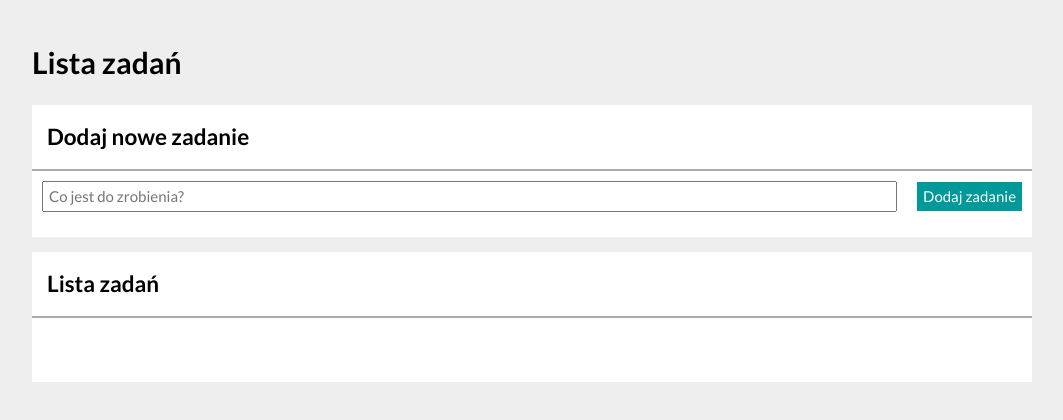
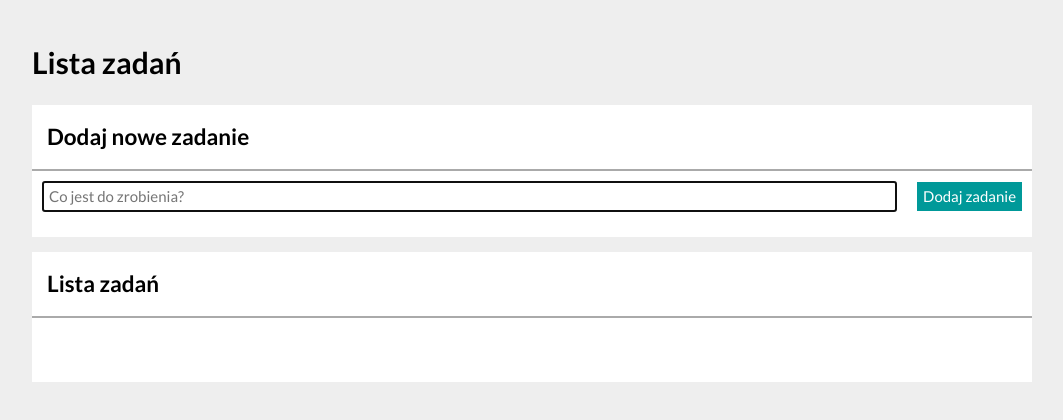
Before and after one commit to irekmiernik/tasks-list-react, a React (Create React App) app: page / in a window 1280 px wide. Shown: the top 420 px of the page, without its empty margins (28-1091 px from the left). Built offline with nearby package versions, Linux system fonts and the light colour scheme.

Commit message:
Set focus on input

```diff
--- a/src/Body/Section/Form/index.js
+++ b/src/Body/Section/Form/index.js
@@ -1,4 +1,4 @@
-import { useState } from 'react';
+import { useState, useRef } from 'react';
 
 const Form = ({ taskSet }) => {
 
@@ -8,9 +8,12 @@ const Form = ({ taskSet }) => {
             taskSet.addTask(taskName.trim());
             setTaskName("");
         };
+        inputRef.current.focus();
     };
 
     const [taskName, setTaskName] = useState("");
+
+    const inputRef = useRef(null);
 
     return (
         <form className="sectionFlex" onSubmit={onDodajZadanie}>
@@ -19,6 +22,8 @@ const Form = ({ taskSet }) => {
                 placeholder="Co jest do zrobienia?"
                 value={taskName}
                 onChange={({ target }) => setTaskName(target.value)}
+                autoFocus
+                ref={inputRef}
             />
             <button className="sectionFlex__itemButton">Dodaj zadanie</button>
         </form>
```
